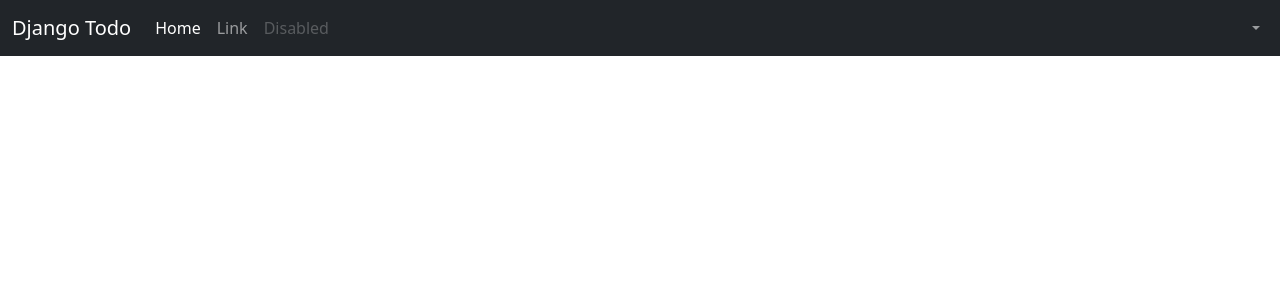
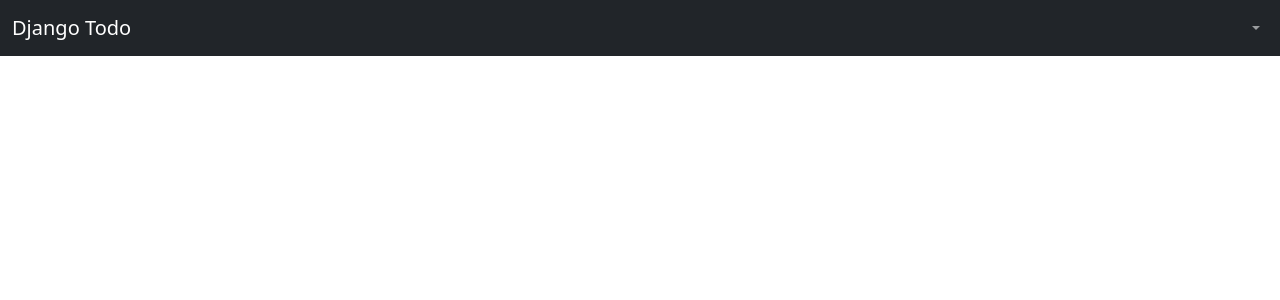
Before and after one commit to majormunky/DjangoTodo, a Django app: template templates/base.html in a window 1280 px wide. Shown: the top 300 px of the page. Run offline with Django 3.2, Linux system fonts and the light colour scheme; the template is opened without the code that fills it, so the values that code supplies are empty.

Commit message:
Cleaned up nav bar

```diff
--- a/templates/base.html
+++ b/templates/base.html
@@ -25,23 +25,10 @@
             <!-- Fixed navbar -->
             <nav class="navbar navbar-expand-md navbar-dark fixed-top bg-dark">
                 <div class="container-fluid">
-                    <a class="navbar-brand" href="#">Django Todo</a>
+                    <a class="navbar-brand me-auto" href="#">Django Todo</a>
                     <button class="navbar-toggler" type="button" data-bs-toggle="collapse" data-bs-target="#navbarCollapse" aria-controls="navbarCollapse" aria-expanded="false" aria-label="Toggle navigation">
                         <span class="navbar-toggler-icon"></span>
                     </button>
-                    <div class="collapse navbar-collapse" id="navbarCollapse">
-                        <ul class="navbar-nav me-auto mb-2 mb-md-0">
-                            <li class="nav-item">
-                                <a class="nav-link active" aria-current="page" href="#">Home</a>
-                            </li>
-                            <li class="nav-item">
-                                <a class="nav-link" href="#">Link</a>
-                            </li>
-                            <li class="nav-item">
-                                <a class="nav-link disabled" href="#" tabindex="-1" aria-disabled="true">Disabled</a>
-                            </li>
-                        </ul>
-                        <div class="d-flex">
                     <ul class="navbar-nav">
                         <li class="nav-item dropdown">
                             <a class="nav-link dropdown-toggle" href="#" id="navbarDropdown" role="button" data-bs-toggle="dropdown" aria-expanded="false">
@@ -52,9 +39,6 @@
                             </ul>
                         </li>
                     </ul>
-
-                        </div>
-                    </div>
                 </div>
             </nav>
         </header>
```
Lines whose indentation alone changed are shown as unchanged.
